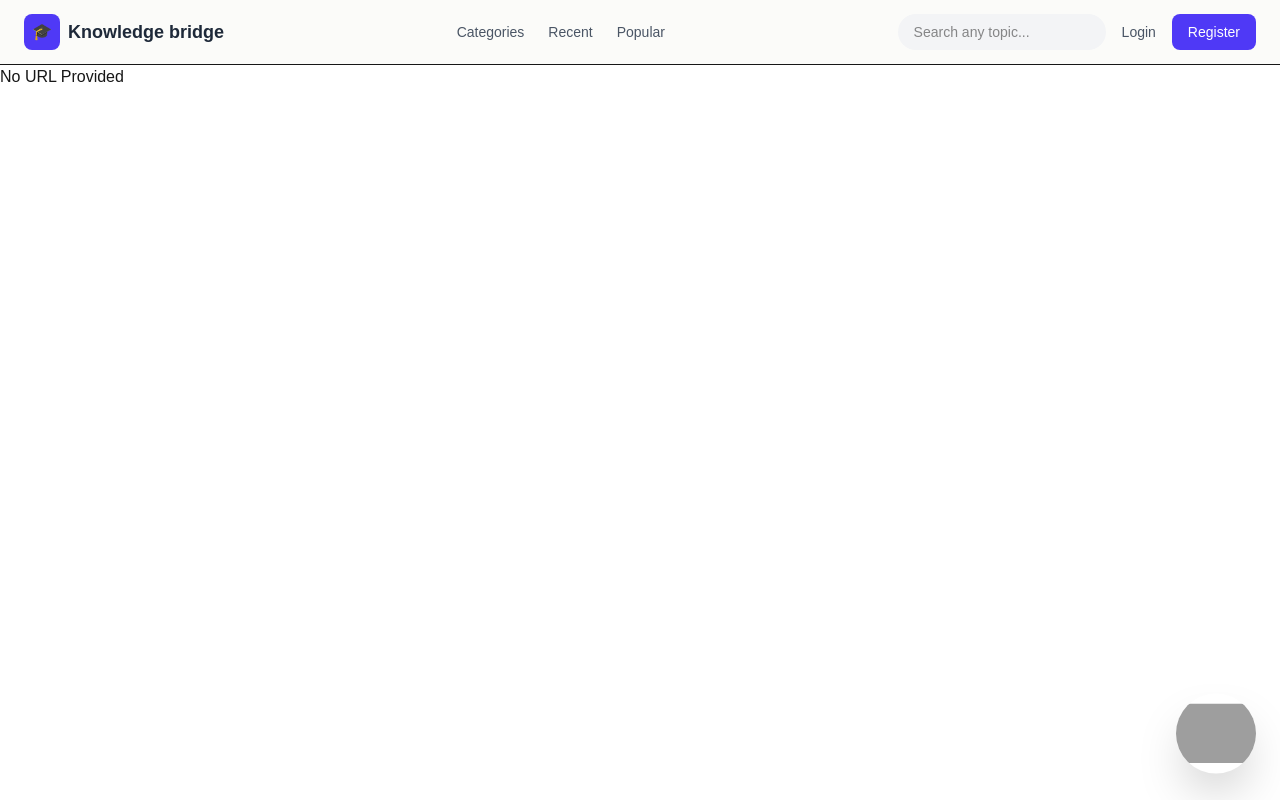
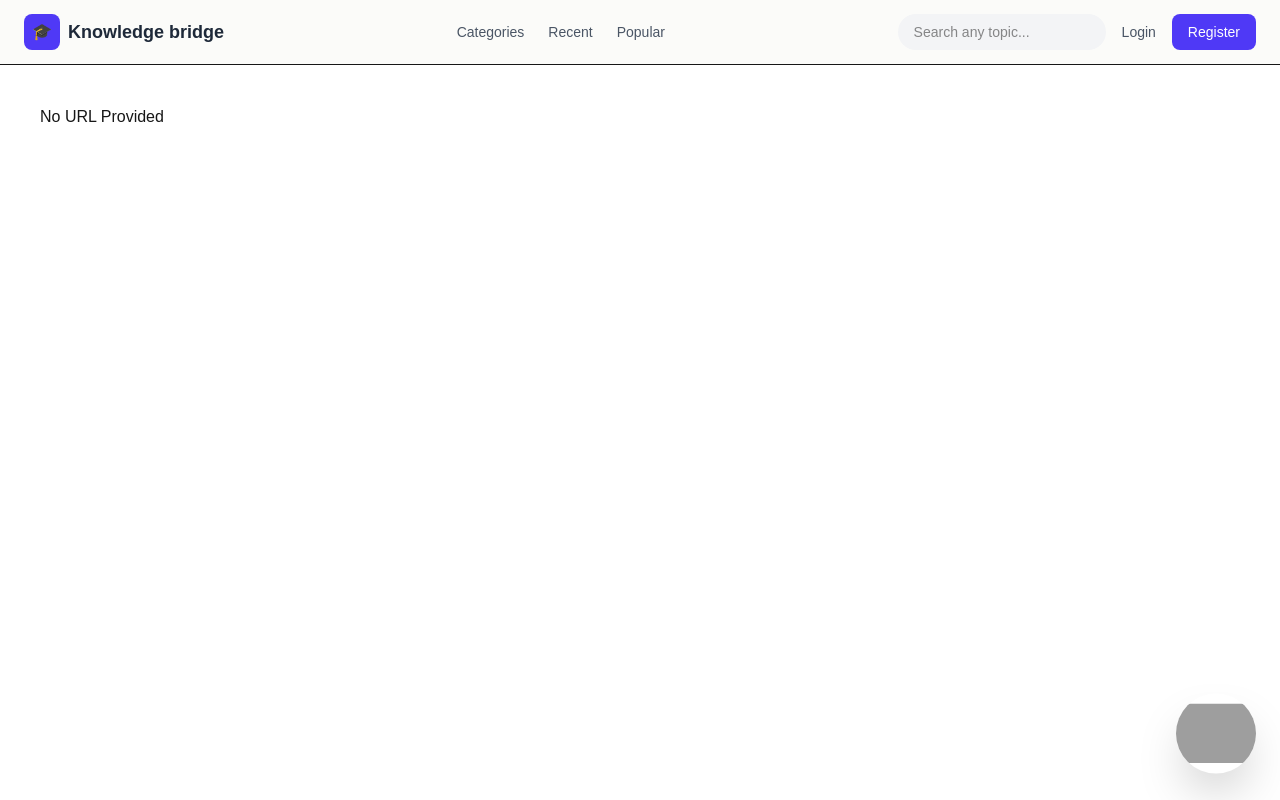
Before and after one commit to Ajaydagaraju/lab, a Next.js app: page /library-information/view in a window 1280 px wide. Built offline with nearby package versions, Linux system fonts and the light colour scheme; grey boxes are pictures that could not be loaded.

Commit message:
build issue fixed

```diff
--- /dev/null
+++ b/app/(routes)/library-information/view/IframeContent.jsx
@@ -0,0 +1,20 @@
+"use client";
+
+import { useSearchParams } from "next/navigation";
+
+export default function IframeContent() {
+  const searchParams = useSearchParams();
+  const url = searchParams.get("url");
+
+  if (!url) return <div className="p-10">No URL Provided</div>;
+
+  return (
+    <div className="min-h-screen bg-black">
+      <iframe
+        src={url}
+        className="w-full h-screen"
+        title="External Resource"
+      />
+    </div>
+  );
+}
--- a/app/(routes)/library-information/view/page.jsx
+++ b/app/(routes)/library-information/view/page.jsx
@@ -1,20 +1,34 @@
+// "use client";
+
+// import { useSearchParams } from "next/navigation";
+
+// export default function IframePage() {
+//   const searchParams = useSearchParams();
+//   const url = searchParams.get("url");
+
+//   if (!url) return <div>No URL Provided</div>;
+
+//   return (
+//     <div className="min-h-screen bg-black">
+//       <iframe
+//         src={url}
+//         className="w-full h-screen"
+//         title="External Resource"
+//       />
+//     </div>
+//   );
+// }
+
+
 "use client";
 
-import { useSearchParams } from "next/navigation";
+import { Suspense } from "react";
+import IframeContent from "./IframeContent";
 
-export default function IframePage() {
-  const searchParams = useSearchParams();
-  const url = searchParams.get("url");
-
-  if (!url) return <div>No URL Provided</div>;
-
+export default function Page() {
   return (
-    <div className="min-h-screen bg-black">
-      <iframe
-        src={url}
-        className="w-full h-screen"
-        title="External Resource"
-      />
-    </div>
+    <Suspense fallback={<div className="p-10">Loading...</div>}>
+      <IframeContent />
+    </Suspense>
   );
 }
```
